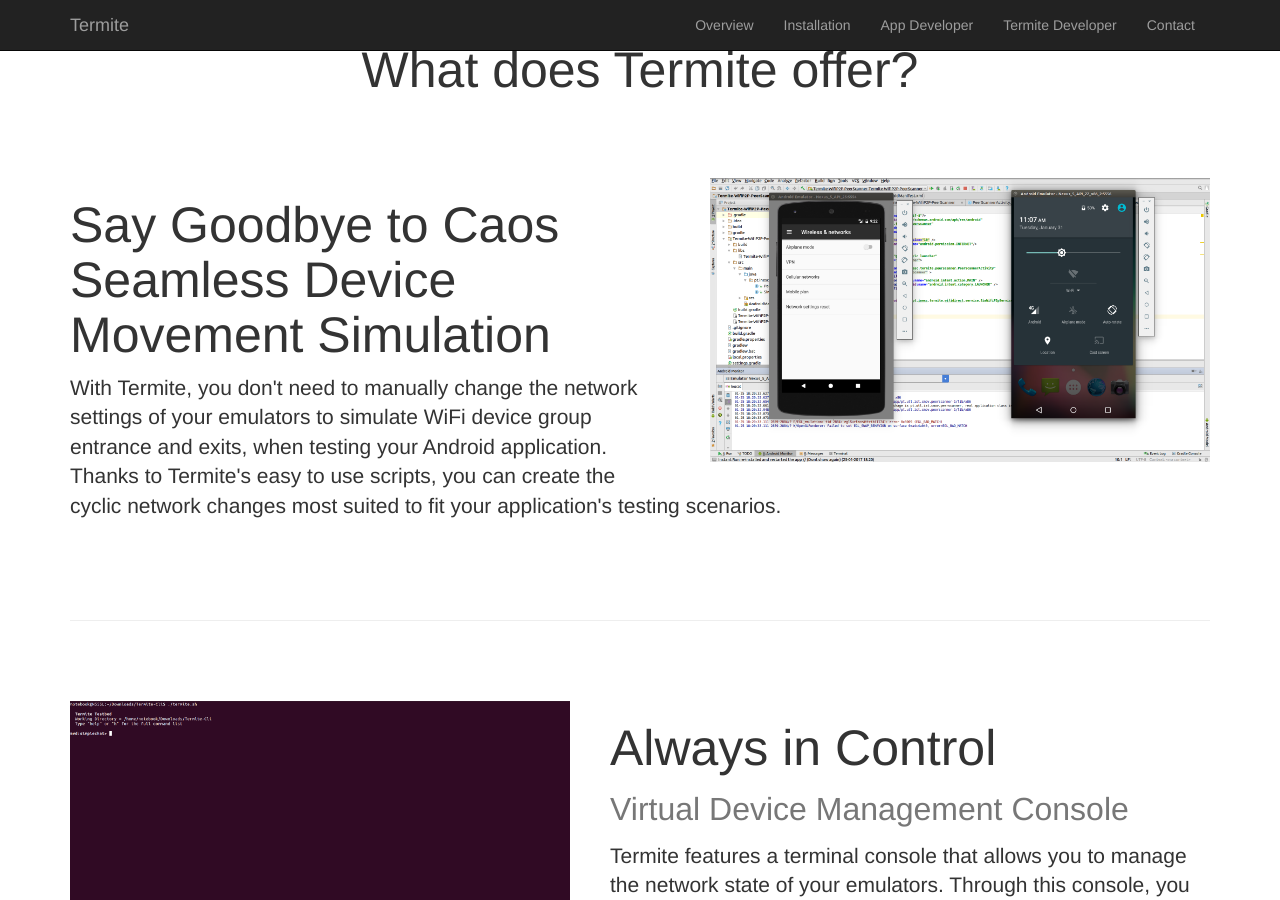
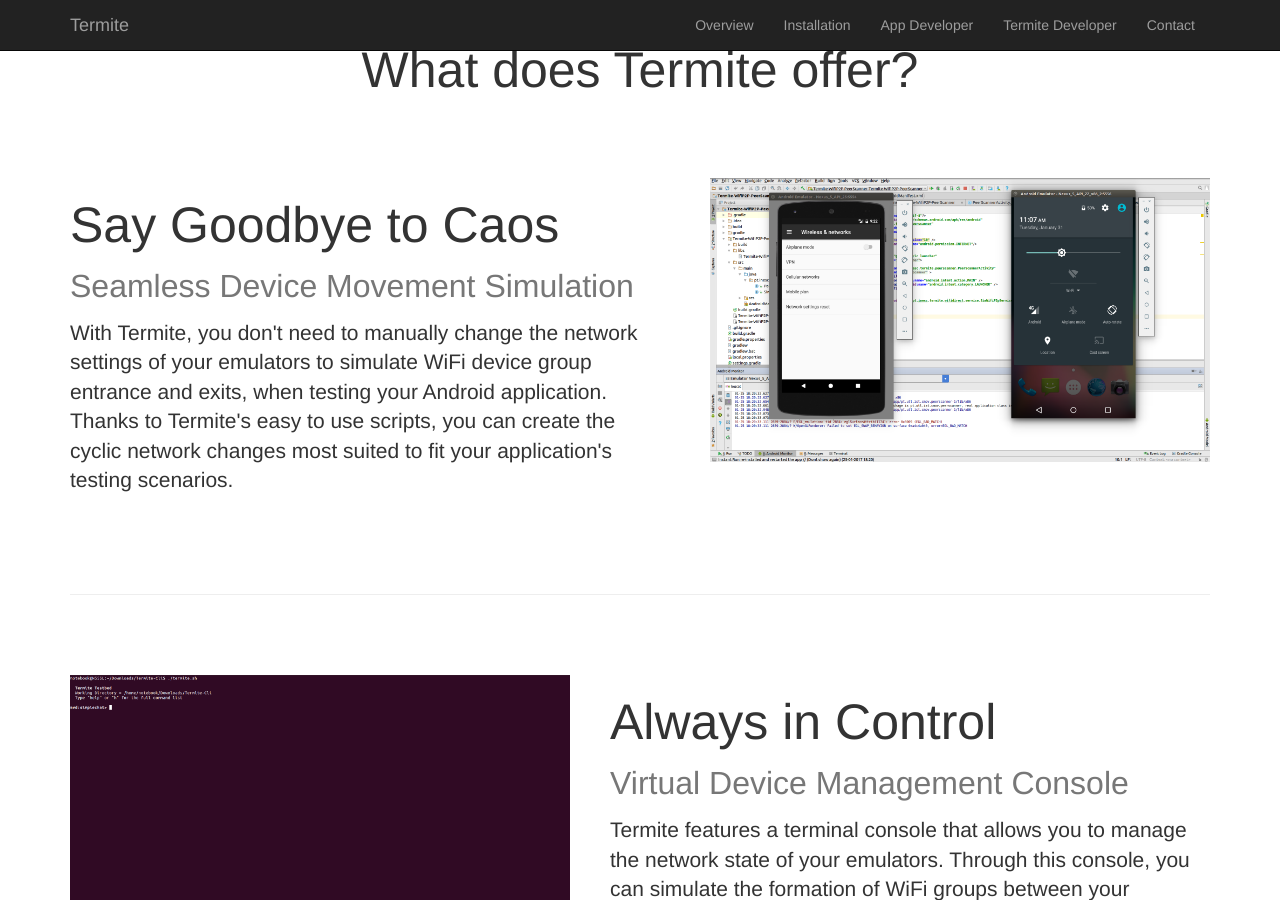
Before and after one commit to etraudonun/termite, a Jekyll site: the page index.html, which Jekyll copies as it is, in a window 1280 px wide and 900 px high, scrolled down 1324 px. Built offline with Jekyll 4.4.1, drawn with Linux system fonts in a browser that asks for light colours.

Commit message:
Update index.html

```diff
--- a/index.html
+++ b/index.html
@@ -239,7 +239,7 @@
         <div class="featurette" id="about">
             <img class="featurette-image img-responsive pull-right" src="imgs/deorganization.png">
             <h2 class="featurette-heading">Say Goodbye to Caos
-                <span class="featurette-heading">Seamless Device Movement Simulation</span>
+                <span class="text-muted"><font size="6">Seamless Device Movement Simulation</font></span>
             </h2>
             <p class="lead">With Termite, you don't need to manually change the network settings of your emulators to simulate WiFi device group entrance and exits, when testing your Android application.
                 Thanks to Termite's easy to use scripts, you can create the cyclic network changes most suited to fit your application's testing scenarios.
```
